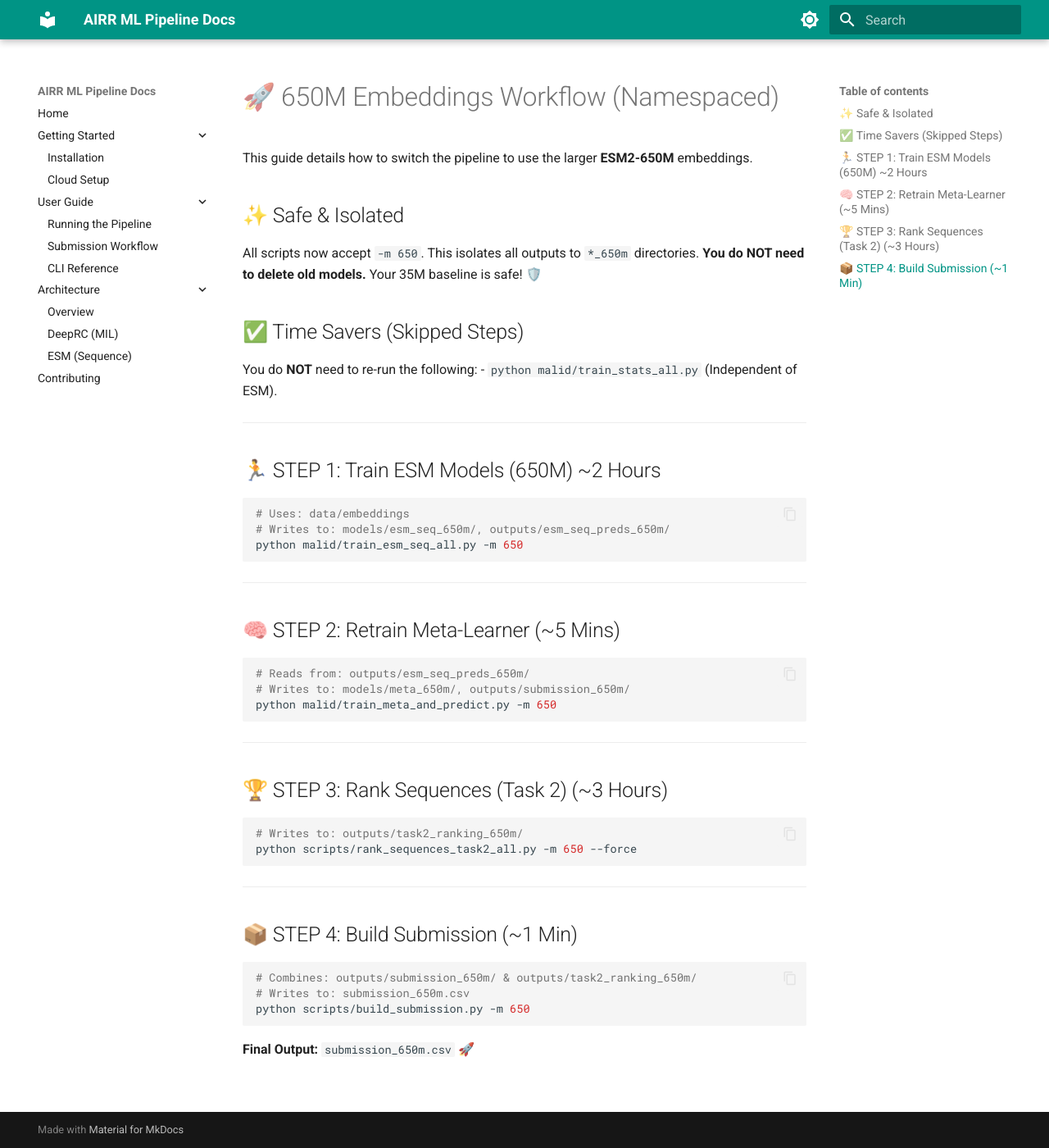
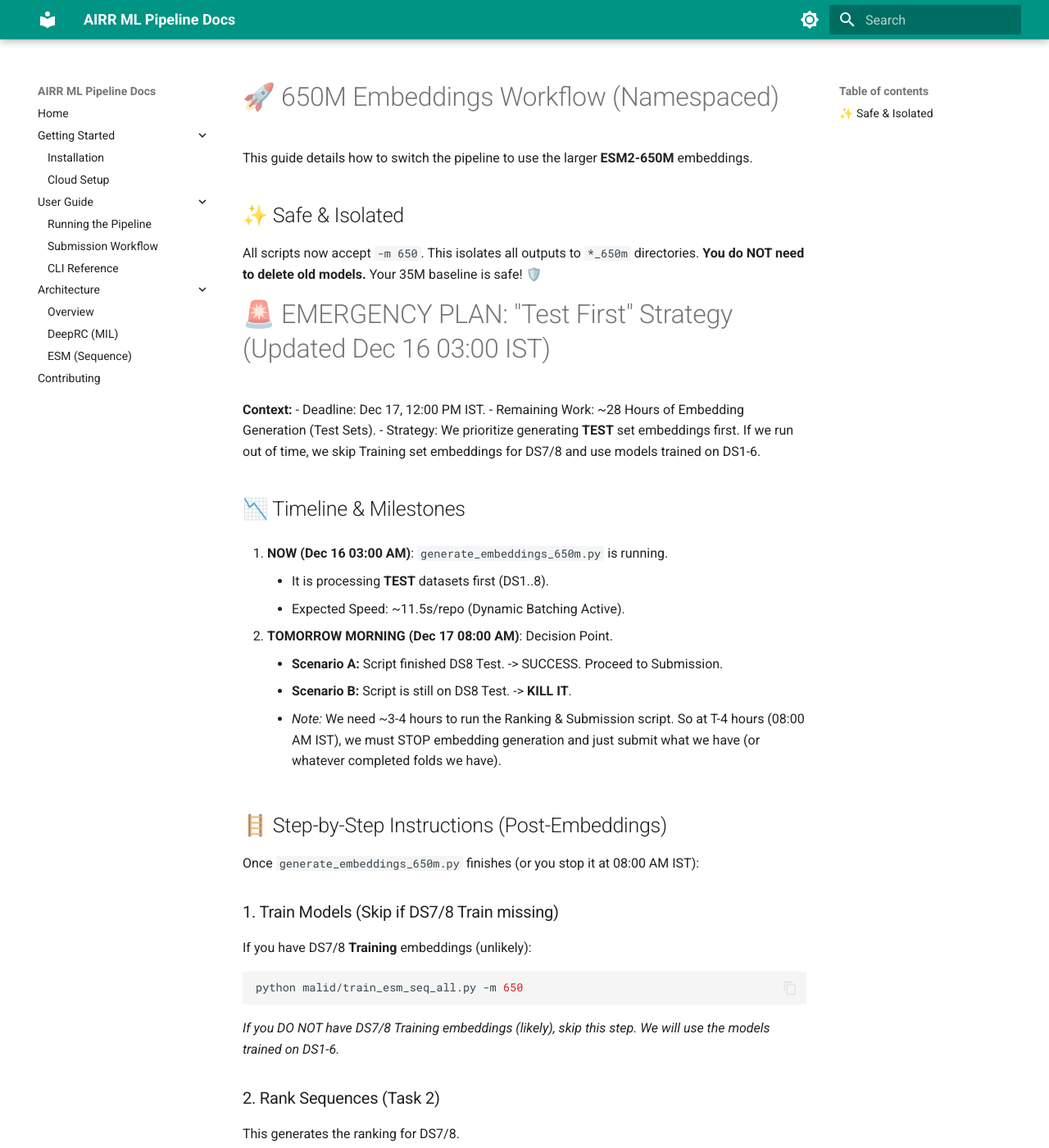
Before and after one commit to inventcures/airr-ml-25-challenge, an MkDocs documentation site: the page built from docs/650m-steps.md, in a window 1280 px wide and 1400 px high. Shown: the whole window at 82% size. Built offline with MkDocs 1.6.1 and Material for MkDocs 9.7.7, drawn with Linux system fonts in a browser that asks for light colours; some of the changed text lies outside the part shown.

Commit message:
Update docs with Emergency Test-First Strategy and Timeline

````diff
--- a/docs/650m-steps.md
+++ b/docs/650m-steps.md
@@ -7,47 +7,49 @@
 All scripts now accept `-m 650`. This isolates all outputs to `*_650m` directories.
 **You do NOT need to delete old models.** Your 35M baseline is safe! 🛡️
 
-## ✅ Time Savers (Skipped Steps)
-You do **NOT** need to re-run the following:
-- `python malid/train_stats_all.py` (Independent of ESM).
+# 🚨 EMERGENCY PLAN: "Test First" Strategy (Updated Dec 16 03:00 IST)
 
----
+**Context:**
+- Deadline: Dec 17, 12:00 PM IST.
+- Remaining Work: ~28 Hours of Embedding Generation (Test Sets).
+- Strategy: We prioritize generating **TEST** set embeddings first. If we run out of time, we skip Training set embeddings for DS7/8 and use models trained on DS1-6.
 
-## 🏃 STEP 1: Train ESM Models (650M) ~2 Hours
+## 📉 Timeline & Milestones
 
+1.  **NOW (Dec 16 03:00 AM)**: `generate_embeddings_650m.py` is running.
+    -   It is processing **TEST** datasets first (DS1..8).
+    -   Expected Speed: ~11.5s/repo (Dynamic Batching Active).
+
+2.  **TOMORROW MORNING (Dec 17 08:00 AM)**: Decision Point.
+    -   **Scenario A:** Script finished DS8 Test. -> SUCCESS. Proceed to Submission.
+    -   **Scenario B:** Script is still on DS8 Test. -> **KILL IT**.
+    -   *Note:* We need ~3-4 hours to run the Ranking & Submission script. So at T-4 hours (08:00 AM IST), we must STOP embedding generation and just submit what we have (or whatever completed folds we have).
+
+## 🪜 Step-by-Step Instructions (Post-Embeddings)
+
+Once `generate_embeddings_650m.py` finishes (or you stop it at 08:00 AM IST):
+
+### 1. Train Models (Skip if DS7/8 Train missing)
+If you have DS7/8 **Training** embeddings (unlikely):
 ```bash
-# Uses: data/embeddings
-# Writes to: models/esm_seq_650m/, outputs/esm_seq_preds_650m/
 python malid/train_esm_seq_all.py -m 650
 ```
+*If you DO NOT have DS7/8 Training embeddings (likely), skip this step. We will use the models trained on DS1-6.*
 
----
-
-## 🧠 STEP 2: Retrain Meta-Learner (~5 Mins)
-
+### 2. Rank Sequences (Task 2)
+This generates the ranking for DS7/8.
 ```bash
-# Reads from: outputs/esm_seq_preds_650m/
-# Writes to: models/meta_650m/, outputs/submission_650m/
-python malid/train_meta_and_predict.py -m 650
+python scripts/rank_sequences_task2_all.py -m 650
 ```
 
----
-
-## 🏆 STEP 3: Rank Sequences (Task 2) (~3 Hours)
-
+### 3. Build Submission
 ```bash
-# Writes to: outputs/task2_ranking_650m/
-python scripts/rank_sequences_task2_all.py -m 650 --force
-```
-
----
-
-## 📦 STEP 4: Build Submission (~1 Min)
-
-```bash
-# Combines: outputs/submission_650m/ & outputs/task2_ranking_650m/
-# Writes to: submission_650m.csv
 python scripts/build_submission.py -m 650
 ```
+-   Output: `outputs/submission_650m/submission.csv`
+
+### 4. Upload to Kaggle
+-   Go to Kaggle Competition.
+-   Upload `submission.csv`.
 
 **Final Output:** `submission_650m.csv` 🚀
````
